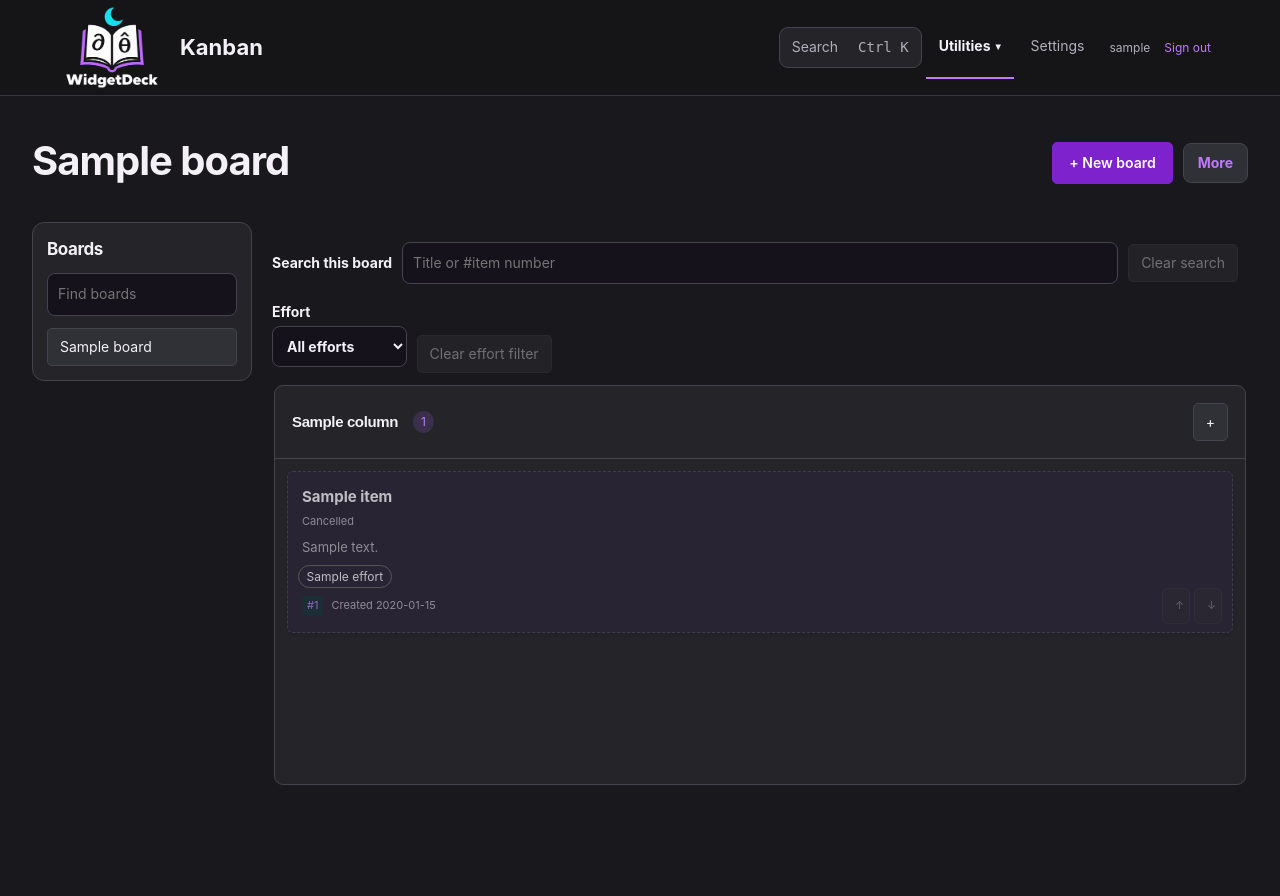
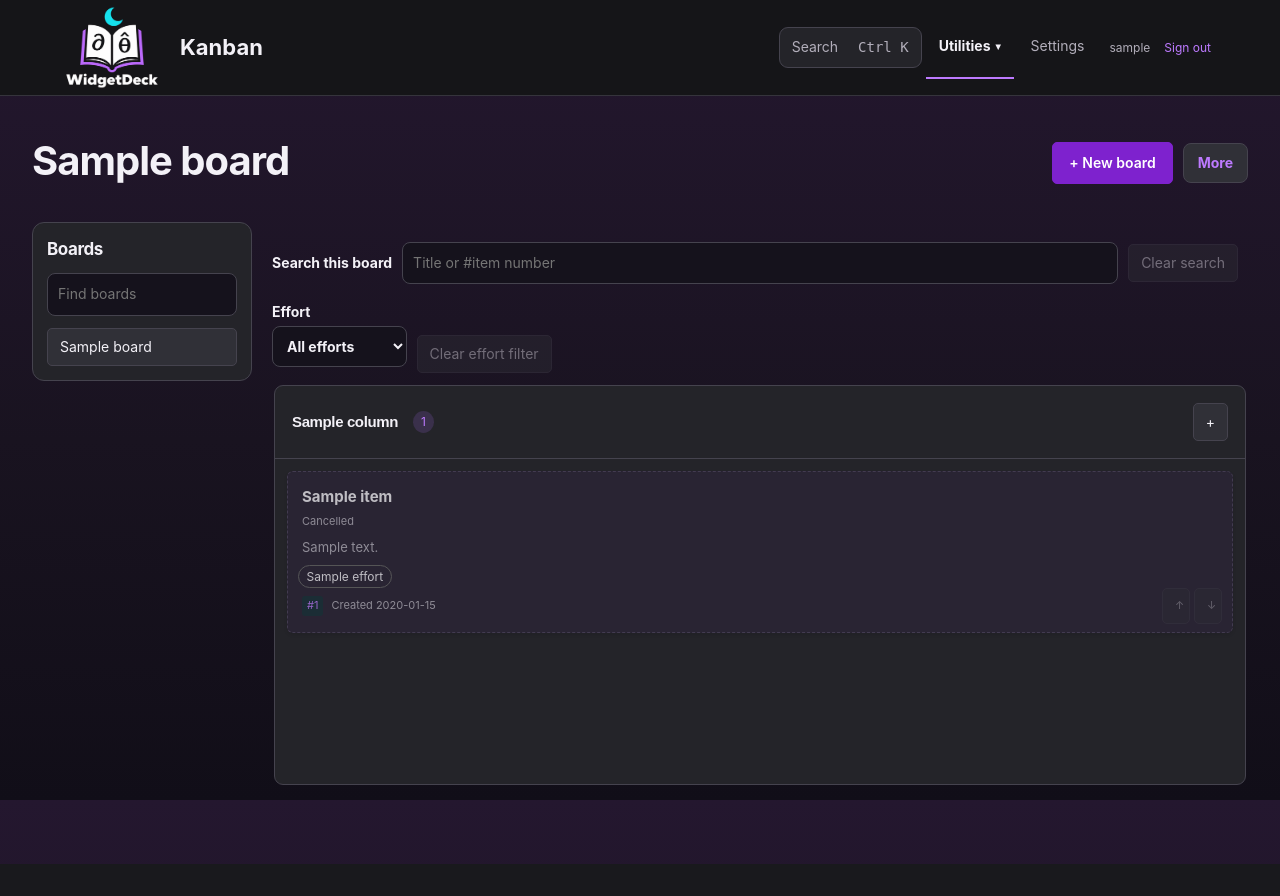
Before and after one commit to Gink3/WidgetDeck, a Flask app: page /tools/kanban in a window 1280 px wide. Run offline with Flask 3, Linux system fonts and the light colour scheme; the visitor is signed in with stand-in values (Sample User, id 1); tables that the repository leaves empty hold one stand-in row (values such as "Sample post").

Commit message:
Share launcher gradient with Kanban workspace

```diff
--- a/static/workspace.css
+++ b/static/workspace.css
@@ -23,5 +23,6 @@ body .primary,body .dashboard .primary,body dialog .primary,body .zk-page .prima
 #utility-categories-panel a,.launcher-category-manage{color:var(--accent-hi)}
 .category-item{max-width:100%}.category-item>span{min-width:0;overflow-wrap:anywhere}.category-item>button{flex-shrink:0}.category-assignment select{min-width:0}.utility-category-heading,.utility-menu-group h2{overflow-wrap:anywhere}
 /* A quiet vertical purple backdrop for the home workspace. */
-body:has(.launcher-page){background:linear-gradient(180deg,#24172f 0%,#191320 55%,#110e18 100%);background-attachment:fixed}
-.dashboard.launcher-page{background:transparent}
+:root{--workspace-background:linear-gradient(180deg,#24172f 0%,#191320 55%,#110e18 100%)}
+body:has(.launcher-page,.workspace-gradient,.kanban-page){background:var(--workspace-background);background-attachment:fixed}
+.dashboard:is(.launcher-page,.workspace-gradient,.kanban-page){background:transparent}
```
